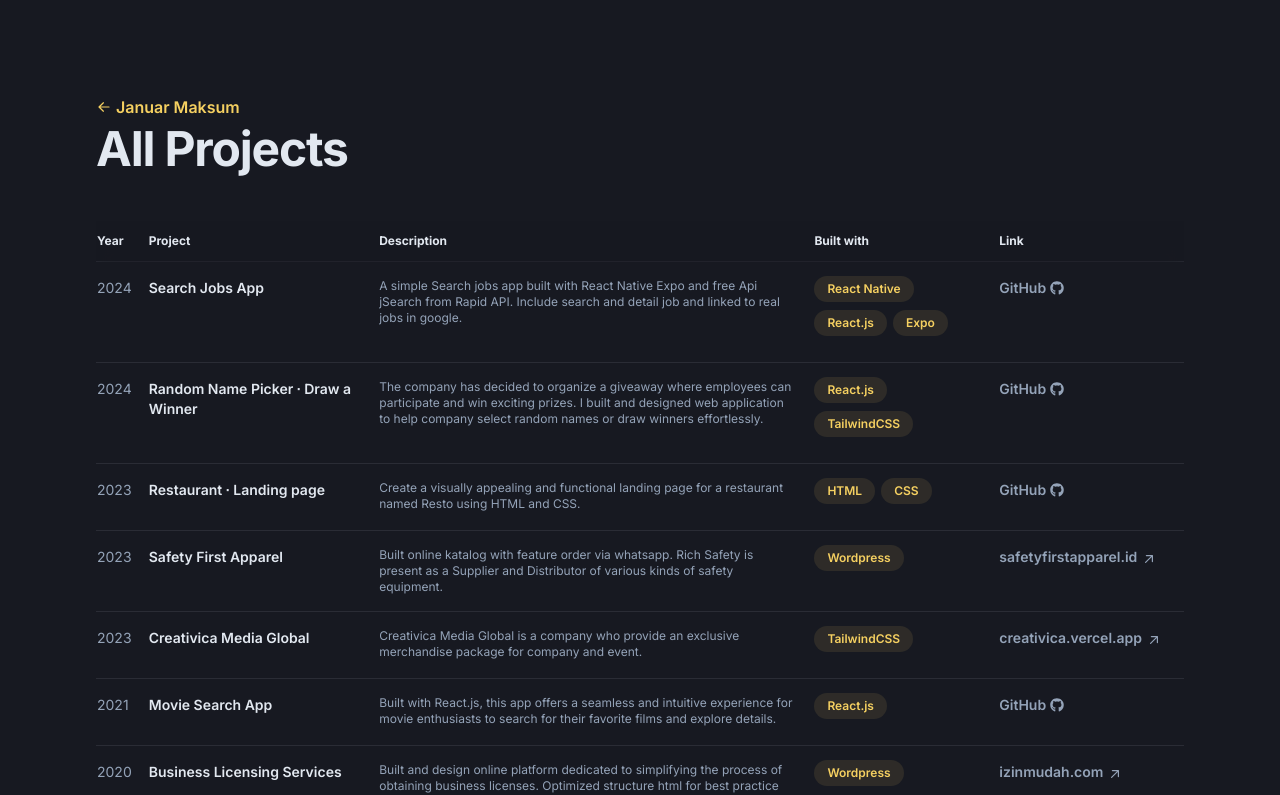
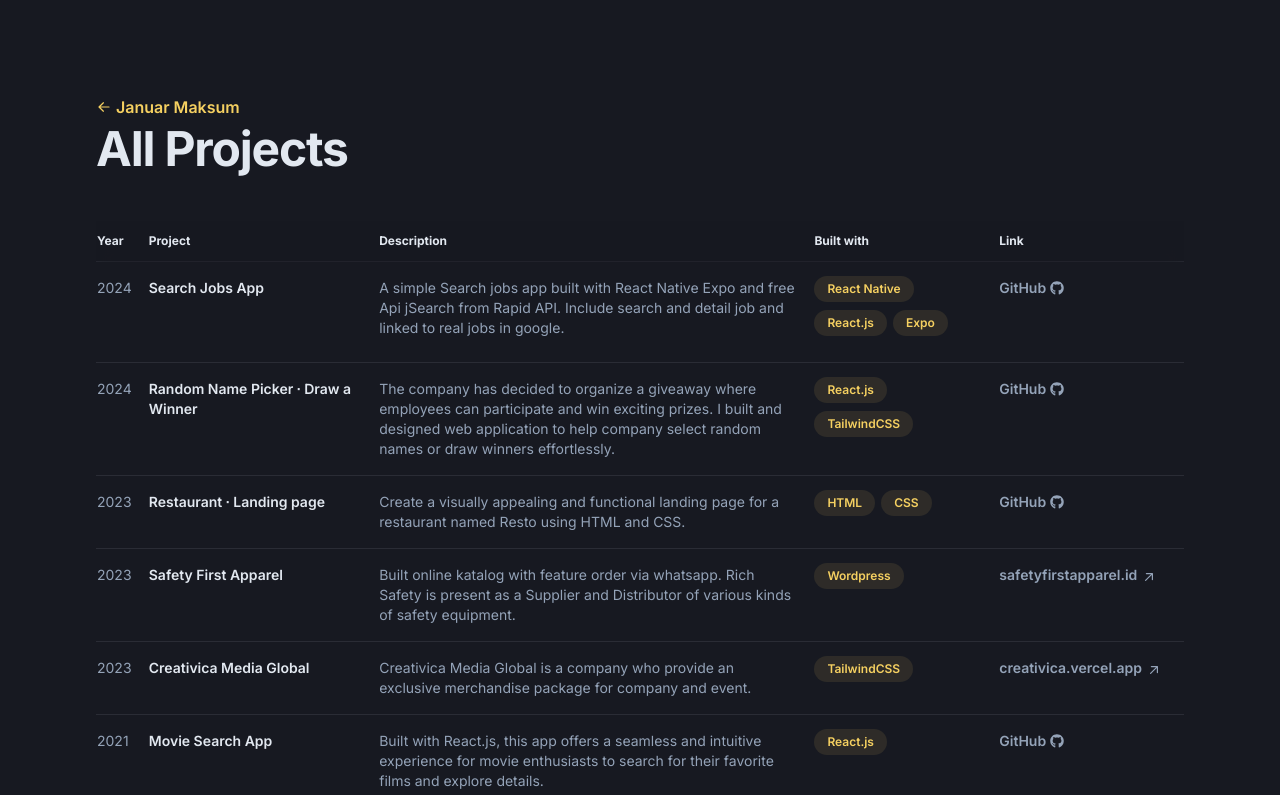
Before and after one commit to januarmaksum/januarmaksum.vercel.app, a React (Vite) app: page /projects in a window 1280 px wide. Shown: the top 795 px of the page. Built offline with nearby package versions, Linux system fonts and the light colour scheme.

Commit message:
fix: wrap content to link

```diff
--- a/src/components/AllProjects.jsx
+++ b/src/components/AllProjects.jsx
@@ -93,7 +93,6 @@ export default function AllProjects() {
                     <span className="md:hidden">
                       <LinkArrow />
                     </span>
-                  </a>
                     <div className="py-3 pr-3 md:hidden align-top text-xs text-slate-400">
                       {item.project_description}
                     </div>
@@ -102,8 +101,9 @@ export default function AllProjects() {
                         <BuiltWith build={build} key={index} />
                       ))}
                     </ul>
+                  </a>
                 </th>
-                <td className="hidden xl:table-cell py-4 pr-4 align-top text-xs lg:w-[40%]">
+                <td className="hidden xl:table-cell py-4 pr-4 align-top text-sm lg:w-[40%]">
                   {item.project_description}
                 </td>
                 <td className="hidden lg:table-cell py-4 pr-4 align-top">
```
Lines whose indentation alone changed are shown as unchanged.
